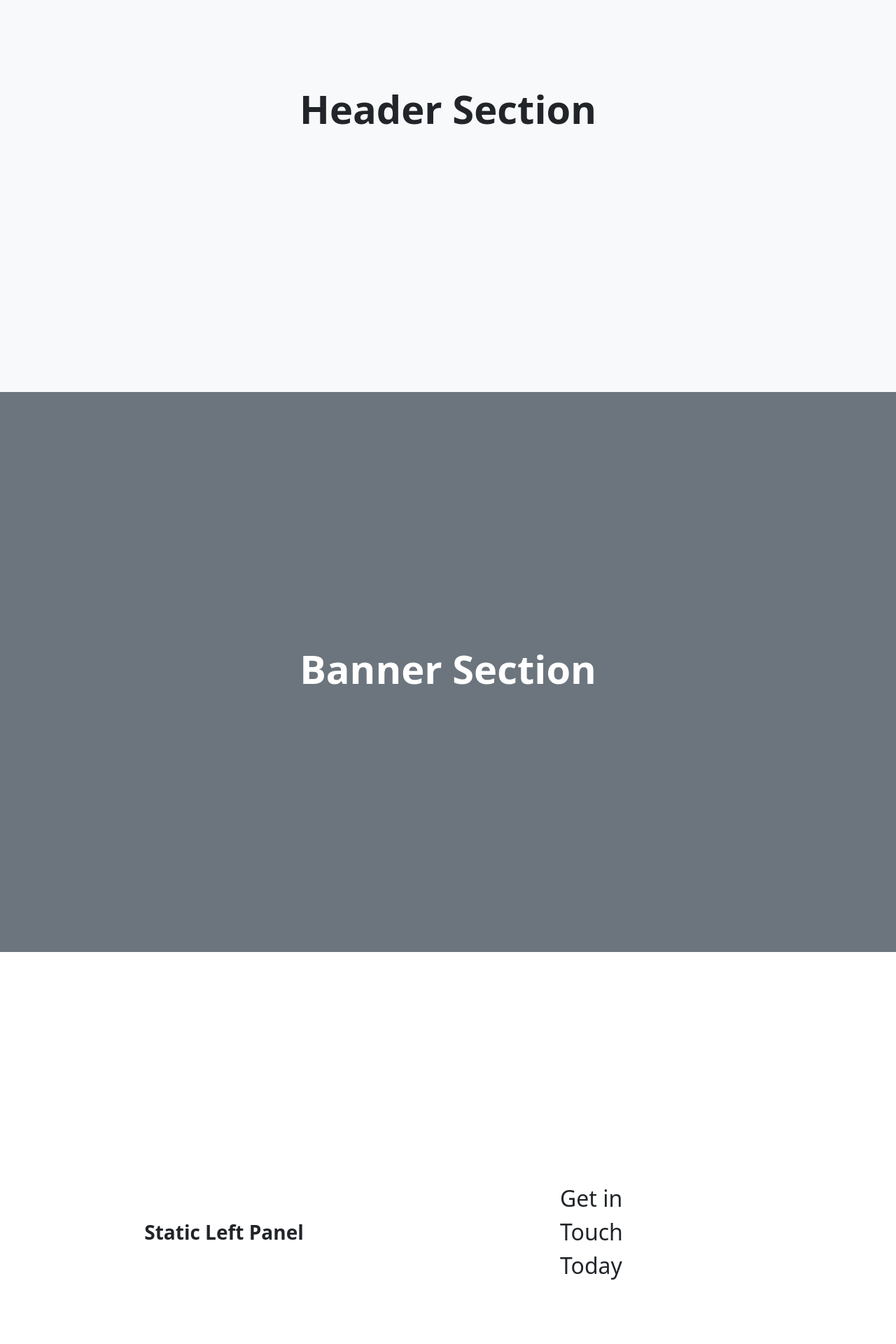
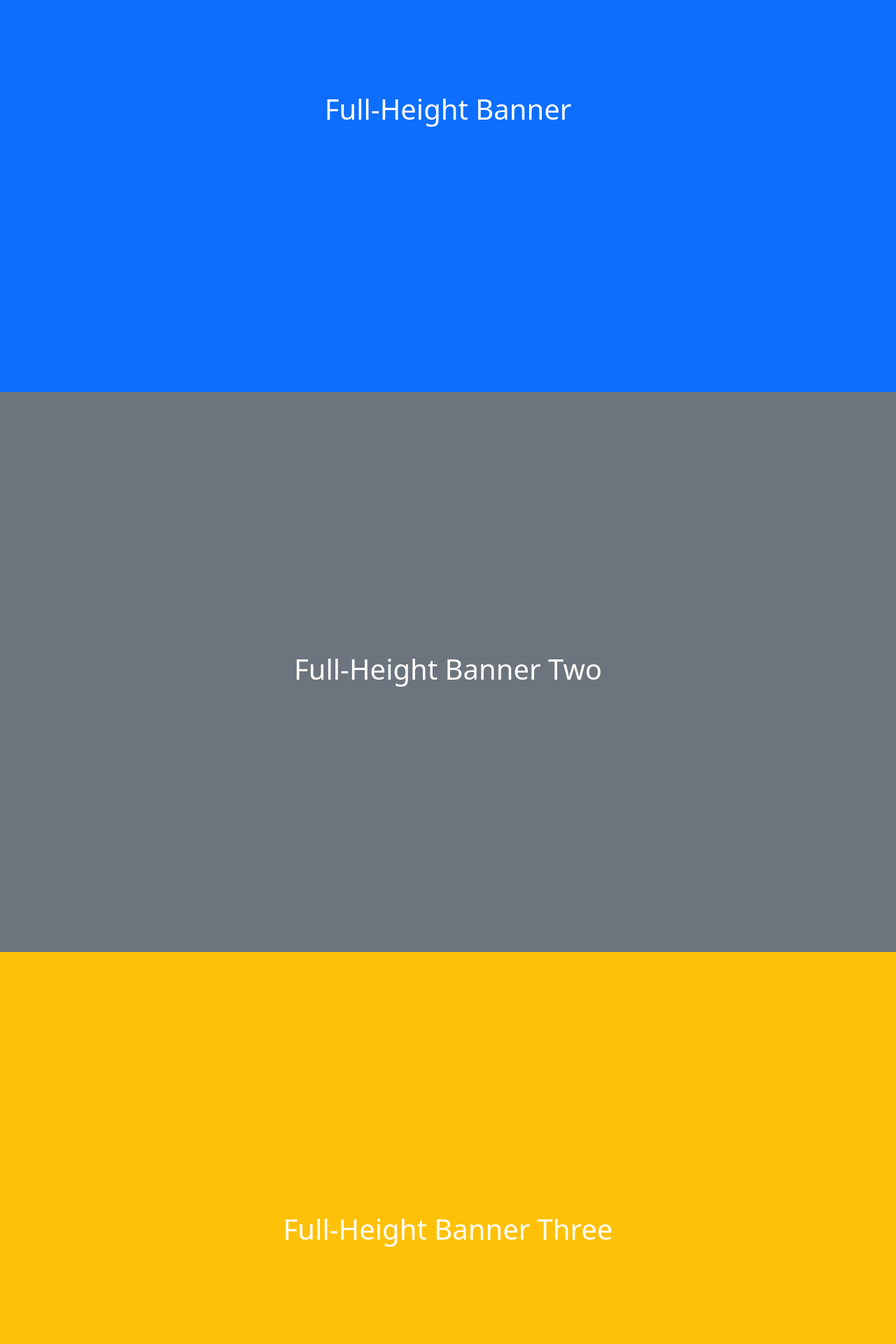
Before and after one commit to indrajithc/gsap-scroll-jump, a Next.js app: page / in a window 1280 px wide. Shown: the part 240-2160 px from the top of the page at 70% size. Built offline with nearby package versions, Linux system fonts and the light colour scheme.

Commit message:
refactor: basic home page v3

```diff
--- a/src/app/page.tsx
+++ b/src/app/page.tsx
@@ -1,78 +1,80 @@
-"use client";
+'use client';
 
-import { useEffect, useLayoutEffect, useRef } from "react";
-import { gsap } from "gsap";
-import { ScrollTrigger } from "gsap/ScrollTrigger";
+import { useEffect, useRef } from 'react';
+import { gsap } from 'gsap';
+import { ScrollTrigger } from 'gsap/ScrollTrigger';
 
 gsap.registerPlugin(ScrollTrigger);
 
-const sections = [
-  "Welcome to Our Website",
-  "Discover Our Features",
-  "Learn More About Us",
-  "Get in Touch Today",
-];
+export default function Page() {
+  const rightPanelRef = useRef(null);
+  const containerRef = useRef(null);
 
-export default function Page() {
-  const containerRef = useRef(null);
-  const rightPanelRef = useRef(null);
+  useEffect(() => {
+    const rightPanel = rightPanelRef.current;
+    const container = containerRef.current;
+    const items = rightPanel.querySelectorAll('.scroll-item');
 
-  useLayoutEffect(() => {
-
-    let tl = gsap.timeline({
+    gsap.to(items, {
+      yPercent: -100 * (items.length - 3), // Moves through each item
+      ease: 'none',
       scrollTrigger: {
-        trigger: containerRef.current,
-        start: "top top",
-        end: "+=300%", // Controls the duration of the pinned section
-        scrub: 1,
-        pin: true,
-      }
-    });
-
-    sections.forEach((_, i) => {
-      tl.to(rightPanelRef.current, {
-        y: `-${i * 100}vh`,
-        duration: 1,
-        ease: "power2.out"
-      });
+        trigger: container,
+        start: 'top top',
+        end: `+=${items.length * 100}%`,
+        pin: '.left-panel', // Pins the left panel
+        scrub: true,
+      },
     });
   }, []);
 
   return (
     <div>
-      <div className="d-flex align-items-center justify-content-center vh-100 bg-light">
-        <h1 className="display-4 fw-bold">Header Section</h1>
-      </div>
-      <div className="d-flex align-items-center justify-content-center vh-100 bg-secondary text-white">
-        <h1 className="display-4 fw-bold">Banner Section</h1>
-      </div>
-      <div className="vh-100 d-flex align-items-center justify-content-center bg-white position-relative overflow-hidden">
-        <div className="w-50 d-flex align-items-center justify-content-center fs-3 fw-bold">
-          Static Left Panel
-        </div>
-        <div
-          ref={containerRef}
-          className="w-50 position-relative d-flex flex-column"
-          style={{ height: "400vh" }}
-        >
-          <div
-            ref={rightPanelRef}
-            className="w-50 position-absolute top-0 end-0 h-100 overflow-hidden"
-          >
-            {sections.map((text, i) => (
-              <div
-                key={i}
-                className="vh-100 d-flex align-items-center justify-content-center fs-2 fw-semibold"
-              >
-                {text}
+      {/* Full-Height Banner */}
+      <section className="vh-100 bg-primary text-white d-flex align-items-center justify-content-center">
+        <h1>Full-Height Banner</h1>
+      </section>
+
+      <section className="vh-100 bg-secondary text-white d-flex align-items-center justify-content-center">
+        <h1>Full-Height Banner Two</h1>
+      </section>
+
+      <section className="vh-100 bg-warning text-white d-flex align-items-center justify-content-center">
+        <h1>Full-Height Banner Three</h1>
+      </section>
+
+      {/* Scrolling Section */}
+      <section ref={containerRef} className="container-fluid overflow-hidden">
+        <div className="row">
+          {/* Left Panel (Static) */}
+          <div className="col-md-6 left-panel bg-dark text-white d-flex align-items-center justify-content-center p-5">
+            <h2>Static Left Panel</h2>
+          </div>
+
+          {/* Right Panel (Scrolling Content) */}
+          <div ref={rightPanelRef} className="col-md-6 right-panel position-relative">
+            {[...Array(5)].map((_, i) => (
+              <div key={i} className="scroll-item bg-light border p-5 vh-100 d-flex align-items-center justify-content-center">
+                <h3>Content Block {i + 1}</h3>
               </div>
             ))}
           </div>
         </div>
-      </div>
-      <div className="d-flex align-items-center justify-content-center vh-100 bg-light">
-        <h1 className="display-4 fw-bold">Footer Section</h1>
-      </div>
+      </section>
+
+      {/* Normal Scrolling Section */}
+      <section className="vh-100 bg-white text-danger d-flex align-items-center justify-content-center">
+        <h2>Next Section</h2>
+      </section>
+
+      <section className="vh-100 bg-secondary text-info d-flex align-items-center justify-content-center">
+        <h2>Next Section</h2>
+      </section>
+
+      <section className="container py-5">
+        <h2>Next Section</h2>
+        <p>This section scrolls normally after the right panel finishes.</p>
+      </section>
     </div>
   );
 }
```
